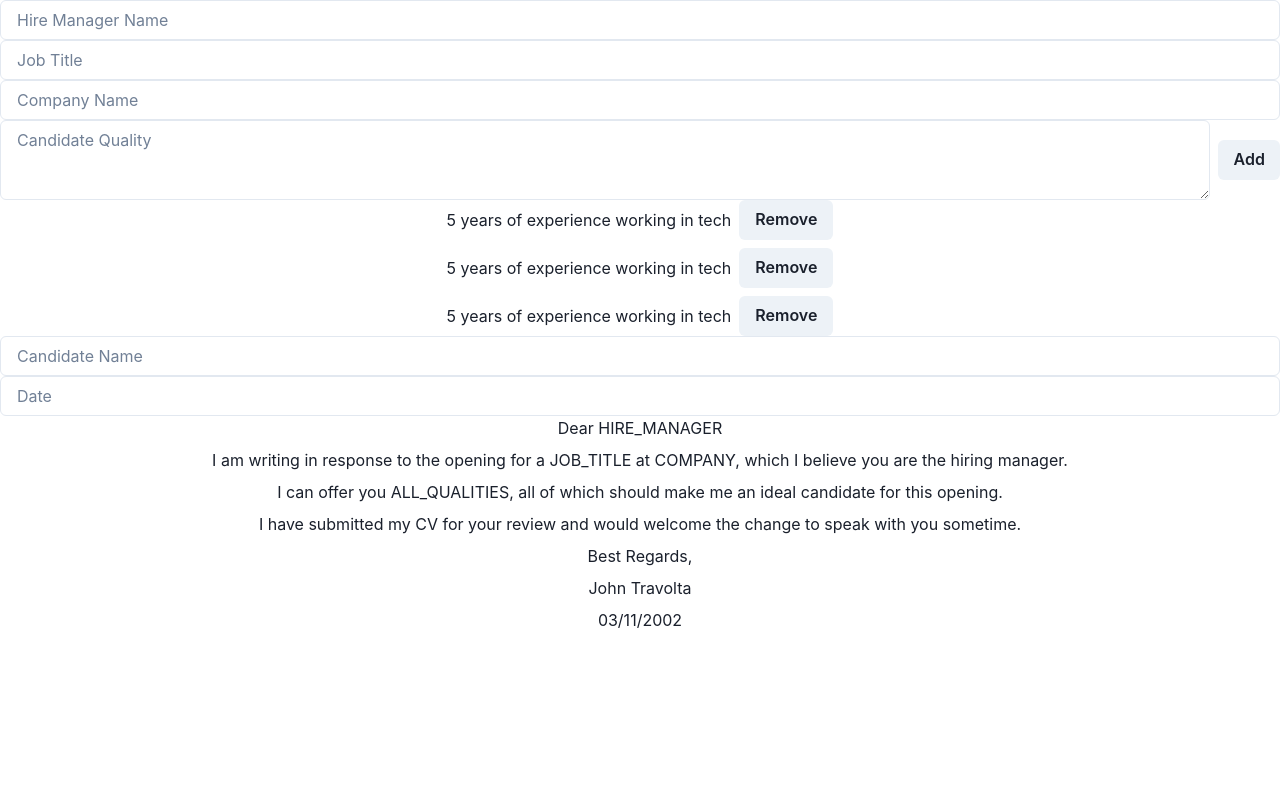
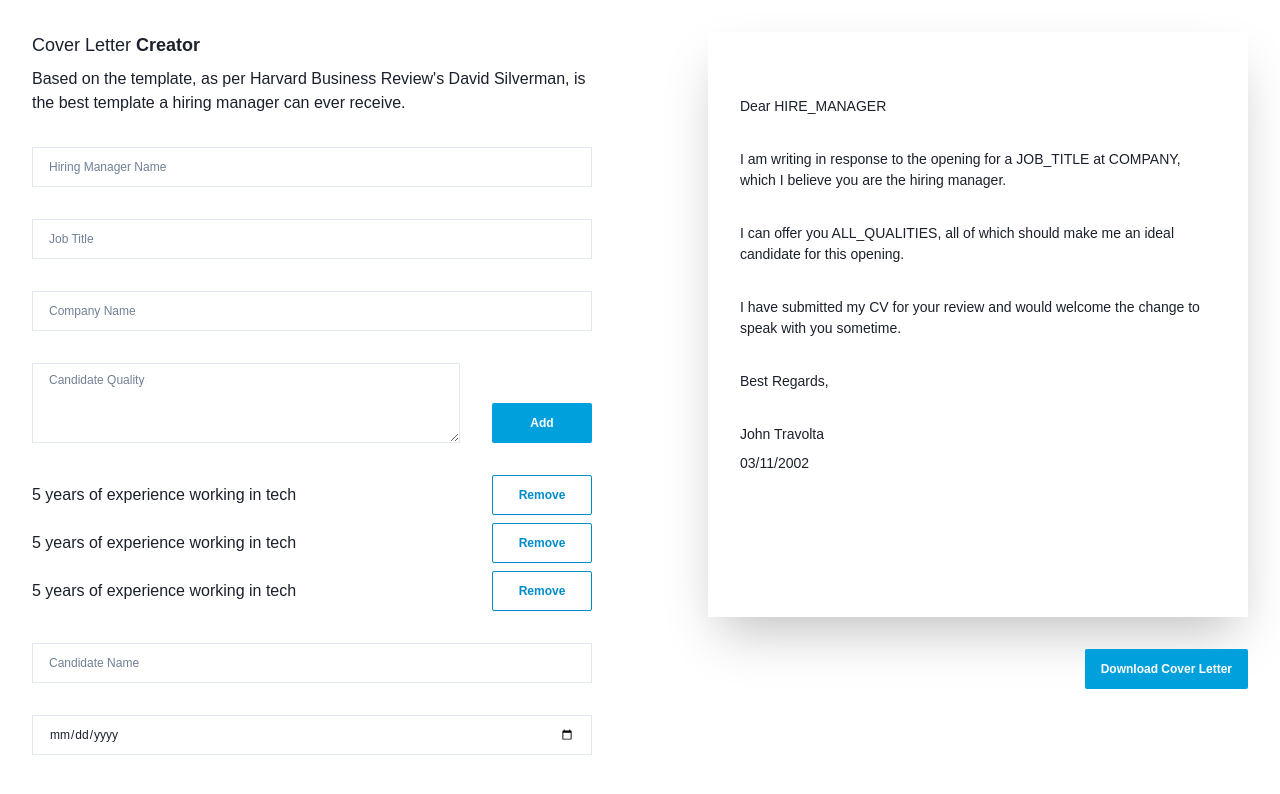
Before and after one commit to fischerafael/cover-letter-builder, a Next.js app: page / in a window 1280 px wide. Shown: the top 794 px of the page. Built offline with nearby package versions, Linux system fonts and the light colour scheme.

Commit message:
feat: template completed

```diff
--- a/src/pages/PageHome/index.tsx
+++ b/src/pages/PageHome/index.tsx
@@ -3,38 +3,126 @@ import * as Chakra from "@chakra-ui/react";
 
 export const PageHome = () => {
   return (
-    <Chakra.SimpleGrid>
-      <Chakra.SimpleGrid>
-        <Chakra.Input placeholder="Hire Manager Name" />
-        <Chakra.Input placeholder="Job Title" />
-        <Chakra.Input placeholder="Company Name" />
+    <Chakra.SimpleGrid
+      columns={[1, 1, 1, 2]}
+      w="full"
+      minH="100vh"
+      gap="8"
+      fontFamily="sans-serif"
+    >
+      <Chakra.SimpleGrid gap="8" alignContent="flex-start" h="100vh" p="8">
+        <Chakra.VStack align="flex-start">
+          <Chakra.Text fontSize="lg">
+            Cover Letter{" "}
+            <Chakra.Text as="span" fontWeight="black">
+              Creator
+            </Chakra.Text>
+          </Chakra.Text>
+          <Chakra.Text>
+            Based on the template, as per Harvard Business Review's David
+            Silverman, is the best template a hiring manager can ever receive.
+          </Chakra.Text>
+        </Chakra.VStack>
 
-        <Chakra.HStack>
-          <Chakra.Textarea placeholder="Candidate Quality" />
-          <Chakra.Button>Add</Chakra.Button>
+        <Chakra.Input
+          placeholder="Hiring Manager Name"
+          borderRadius="0"
+          fontSize="xs"
+        />
+        <Chakra.Input placeholder="Job Title" borderRadius="0" fontSize="xs" />
+        <Chakra.Input
+          placeholder="Company Name"
+          borderRadius="0"
+          fontSize="xs"
+        />
+
+        <Chakra.HStack align="flex-end" gap="8">
+          <Chakra.Textarea
+            placeholder="Candidate Quality"
+            borderRadius="0"
+            fontSize="xs"
+          />
+          <Chakra.Button
+            borderRadius="2"
+            colorScheme="linkedin"
+            fontSize="xs"
+            minW="100px"
+          >
+            Add
+          </Chakra.Button>
         </Chakra.HStack>
 
-        <Chakra.VStack>
-          <Chakra.HStack>
-            <Chakra.Text>5 years of experience working in tech</Chakra.Text>
-            <Chakra.Button>Remove</Chakra.Button>
+        <Chakra.VStack w="full" spacing="2">
+          <Chakra.HStack w="full" gap="8">
+            <Chakra.Text w="full">
+              5 years of experience working in tech
+            </Chakra.Text>
+            <Chakra.Button
+              borderRadius="2"
+              colorScheme="linkedin"
+              fontSize="xs"
+              minW="100px"
+              variant="outline"
+            >
+              Remove
+            </Chakra.Button>
           </Chakra.HStack>
-          <Chakra.HStack>
-            <Chakra.Text>5 years of experience working in tech</Chakra.Text>
-            <Chakra.Button>Remove</Chakra.Button>
+          <Chakra.HStack w="full" gap="8">
+            <Chakra.Text w="full">
+              5 years of experience working in tech
+            </Chakra.Text>
+            <Chakra.Button
+              borderRadius="2"
+              colorScheme="linkedin"
+              fontSize="xs"
+              minW="100px"
+              variant="outline"
+            >
+              Remove
+            </Chakra.Button>
           </Chakra.HStack>
-          <Chakra.HStack>
-            <Chakra.Text>5 years of experience working in tech</Chakra.Text>
-            <Chakra.Button>Remove</Chakra.Button>
+          <Chakra.HStack w="full" gap="8">
+            <Chakra.Text w="full">
+              5 years of experience working in tech
+            </Chakra.Text>
+            <Chakra.Button
+              borderRadius="2"
+              colorScheme="linkedin"
+              fontSize="xs"
+              minW="100px"
+              variant="outline"
+            >
+              Remove
+            </Chakra.Button>
           </Chakra.HStack>
         </Chakra.VStack>
 
-        <Chakra.Input placeholder="Candidate Name" />
-        <Chakra.Input placeholder="Date" />
+        <Chakra.Input
+          placeholder="Candidate Name"
+          borderRadius="0"
+          fontSize="xs"
+        />
+        <Chakra.Input
+          placeholder="Date"
+          type="date"
+          borderRadius="0"
+          fontSize="xs"
+        />
       </Chakra.SimpleGrid>
 
-      <Chakra.SimpleGrid>
-        <Chakra.VStack>
+      <Chakra.SimpleGrid p="8" w="full" gap="8" justifyItems="flex-end">
+        <Chakra.VStack
+          w="full"
+          p="8"
+          py="16"
+          shadow="2xl"
+          gap="8"
+          align="flex-start"
+          fontSize="sm"
+          maxW="540px"
+          h="full"
+          maxH="800px"
+        >
           <Chakra.Text>Dear HIRE_MANAGER</Chakra.Text>
           <Chakra.Text>
             I am writing in response to the opening for a JOB_TITLE at COMPANY,
@@ -49,9 +137,20 @@ export const PageHome = () => {
             to speak with you sometime.
           </Chakra.Text>
           <Chakra.Text>Best Regards,</Chakra.Text>
-          <Chakra.Text>John Travolta</Chakra.Text>
-          <Chakra.Text>03/11/2002</Chakra.Text>
+          <Chakra.VStack w="full" align="flex-start">
+            <Chakra.Text>John Travolta</Chakra.Text>
+            <Chakra.Text>03/11/2002</Chakra.Text>
+          </Chakra.VStack>
         </Chakra.VStack>
+        <Chakra.Button
+          borderRadius="2"
+          colorScheme="linkedin"
+          fontSize="xs"
+          minW="100px"
+          justifySelf="flex-end"
+        >
+          Download Cover Letter
+        </Chakra.Button>
       </Chakra.SimpleGrid>
     </Chakra.SimpleGrid>
   );
```
